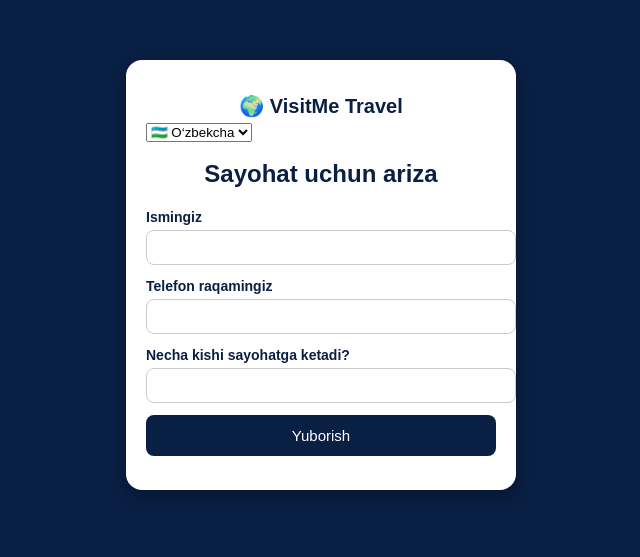
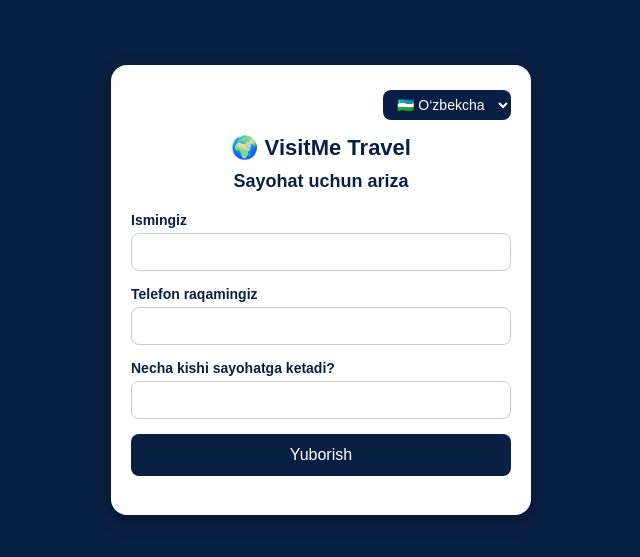
Before and after one commit to blacktaler1/shaxzod-forms, a plain HTML site: page index.html in a window 1280 px wide. Shown: the part 125-682 px from the top of the page, without its empty margins (319-959 px from the left). Drawn offline with Linux system fonts and the light colour scheme.

```diff
--- a/index.html
+++ b/index.html
@@ -14,46 +14,71 @@
       justify-content: center;
       align-items: center;
       margin: 0;
+      padding: 15px;
     }
 
     .container {
       background: white;
-            padding: 20px;
+      padding: 25px 20px;
       border-radius: 16px;
       box-shadow: 0 6px 18px rgba(0, 0, 0, 0.3);
-            width: 90%;
-            max-width: 350px;
+      width: 100%;
+      max-width: 380px;
     }
 
     h1 {
       text-align: center;
       color: #0a1f44;
-            font-size: 20px;
-            margin-bottom: 5px;
+      font-size: 22px;
+      margin-bottom: 10px;
     }
 
     h2 {
       text-align: center;
       color: #0a1f44;
-            margin-top: 5px;
+      margin: 10px 0 20px 0;
+      font-size: 18px;
+    }
+
+    .lang-select {
+      display: flex;
+      justify-content: flex-end;
+      margin-bottom: 10px;
+    }
+
+    select {
+      background-color: #0a1f44;
+      color: white;
+      border: none;
+      border-radius: 8px;
+      padding: 6px 10px;
+      font-size: 14px;
+      cursor: pointer;
+    }
+
+    select:hover {
+      background-color: #132f6a;
     }
 
     .form-group {
-            margin-bottom: 12px;
+      margin-bottom: 15px;
     }
 
     label {
       font-weight: bold;
       color: #0a1f44;
       font-size: 14px;
+      display: block;
+      margin-bottom: 5px;
     }
 
     input {
       width: 100%;
-            padding: 9px;
+      padding: 10px 12px;
       border: 1px solid #ccc;
       border-radius: 8px;
-            margin-top: 4px;
+      font-size: 14px;
+      box-sizing: border-box;
     }
 
     button {
@@ -63,17 +88,13 @@
       padding: 12px;
       border: none;
       border-radius: 8px;
-            font-size: 15px;
+      font-size: 16px;
       cursor: pointer;
       transition: 0.3s;
     }
 
     button:hover {
       background-color: #132f6a;
-        }
-
-        .lang-select {
-            margin-bottom: 18px;
     }
 
     .message {
@@ -86,7 +107,6 @@
 
 <body>
   <div class="container">
-        <h1>🌍 VisitMe Travel</h1>
     <div class="lang-select">
       <select id="lang" onchange="changeLang()">
         <option value="uz">🇺🇿 O‘zbekcha</option>
@@ -94,6 +114,7 @@
       </select>
     </div>
 
+    <h1>🌍 VisitMe Travel</h1>
     <h2 id="formTitle">Sayohat uchun ariza</h2>
 
     <div class="form-group">
@@ -112,7 +133,6 @@
     </div>
 
     <button onclick="submitForm()">Yuborish</button>
-
     <div class="message" id="message"></div>
   </div>
 
@@ -158,7 +178,9 @@
 
       if (!name || !phone || !people) {
         message.style.color = "red";
-                message.textContent = lang === "uz" ? "Iltimos, barcha maydonlarni to‘ldiring!" : "Пожалуйста, заполните все поля!";
+        message.textContent = lang === "uz"
+          ? "Iltimos, barcha maydonlarni to‘ldiring!"
+          : "Пожалуйста, заполните все поля!";
         return;
       }
 
```
Lines whose indentation alone changed are shown as unchanged.
